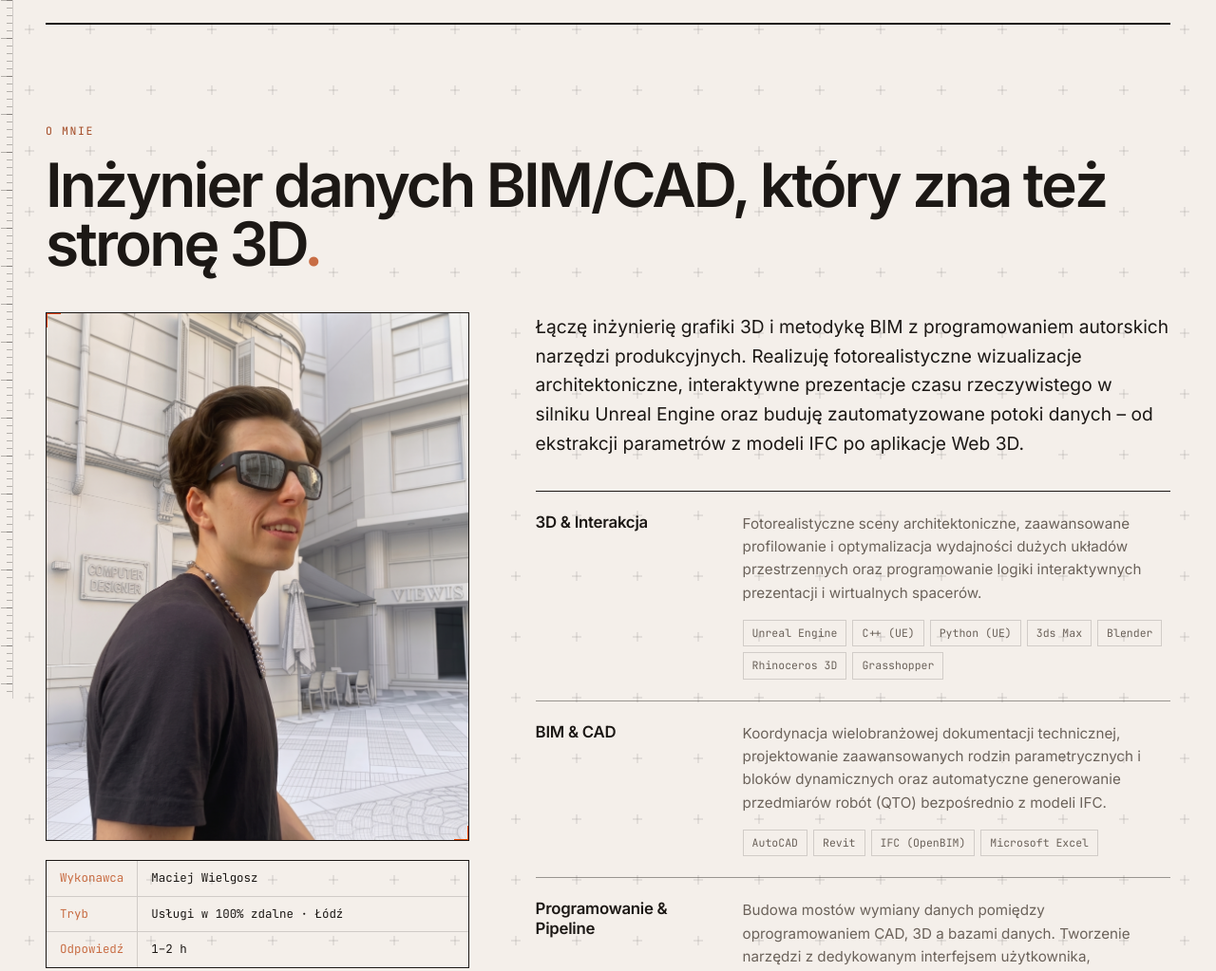
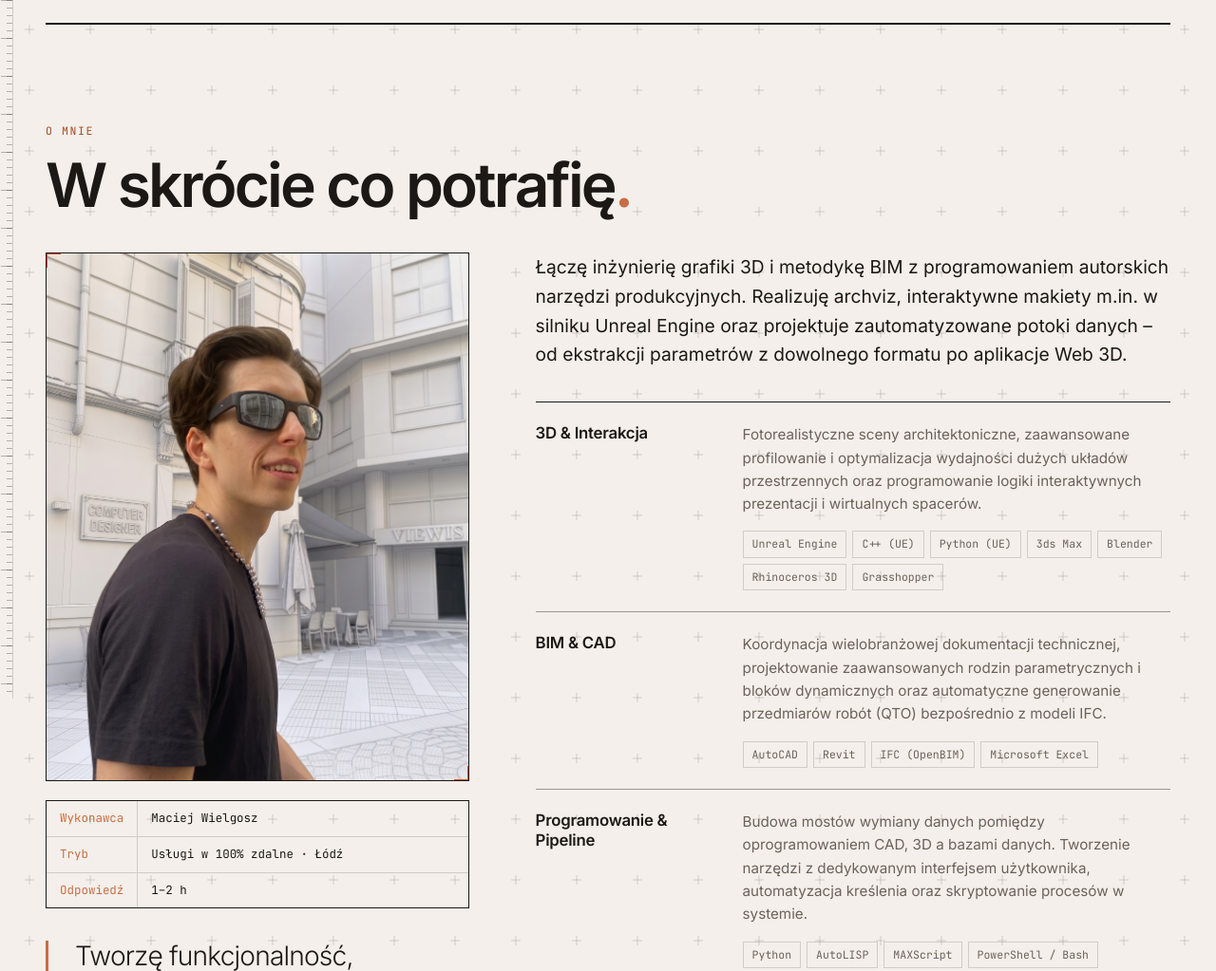
Before and after one commit to wievis/ViewIs, a Django app: page /o-mnie/ in a window 1280 px wide. Shown: the part 64-1087 px from the top of the page at 95% size. Run offline with Django 4.2, Linux system fonts and the light colour scheme.

Commit message:
redakcja o mnie

```diff
--- a/portfolio/templates/about.html
+++ b/portfolio/templates/about.html
@@ -3,7 +3,7 @@
 {% block content %}
 <section class="page-hero container">
     <span class="eyebrow">{% if lang == 'en' %}About me{% else %}O mnie{% endif %}</span>
-    <h1 class="display">{% if lang == 'en' %}BIM/CAD data engineer with a deep background in 3D<i class="dot">.</i>{% else %}Inżynier danych BIM/CAD, który zna też stronę 3D<i class="dot">.</i>{% endif %}</h1>
+    <h1 class="display">{% if lang == 'en' %}In a nutshell, what can I do<i class="dot">.</i>{% else %}W skrócie co potrafię<i class="dot">.</i>{% endif %}</h1>
 </section>
 
 <section class="container" style="padding-bottom:90px">
@@ -28,9 +28,9 @@
         <div class="reveal" style="--d:.08s">
             <p class="lead" style="font-size:1.2rem;color:var(--text)">
                 {% if lang == 'en' %}
-                I combine 3D graphics and BIM methodology with custom tool development and pipeline automation. My work spans photorealistic architectural visualizations, real-time interactive presentations in Unreal Engine, and automated data workflows, from extracting parameters out of IFC models to building interactive web 3D apps.
+                I combine 3D graphics engineering and BIM methodology with custom production tool development. My work spans archviz, interactive mockups including Unreal Engine, and automated data pipelines—from multi-format parameter extraction to interactive Web 3D applications.
                 {% else %}
-                Łączę inżynierię grafiki 3D i metodykę BIM z programowaniem autorskich narzędzi produkcyjnych. Realizuję fotorealistyczne wizualizacje architektoniczne, interaktywne prezentacje czasu rzeczywistego w silniku Unreal Engine oraz buduję zautomatyzowane potoki danych – od ekstrakcji parametrów z modeli IFC po aplikacje Web 3D.
+                Łączę inżynierię grafiki 3D i metodykę BIM z programowaniem autorskich narzędzi produkcyjnych. Realizuję archviz, interaktywne makiety m.in. w silniku Unreal Engine oraz projektuje zautomatyzowane potoki danych – od ekstrakcji parametrów z dowolnego formatu po aplikacje Web 3D.
                 {% endif %}
             </p>
 
```
